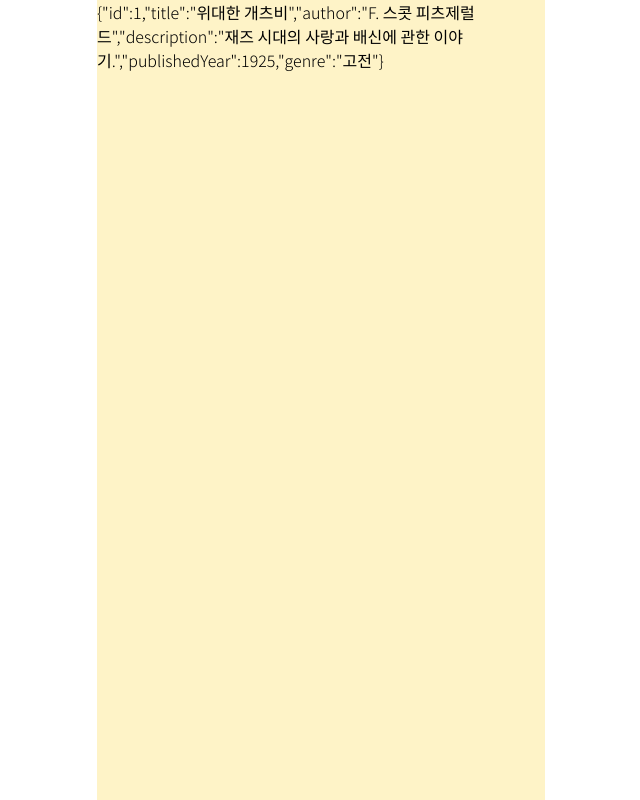
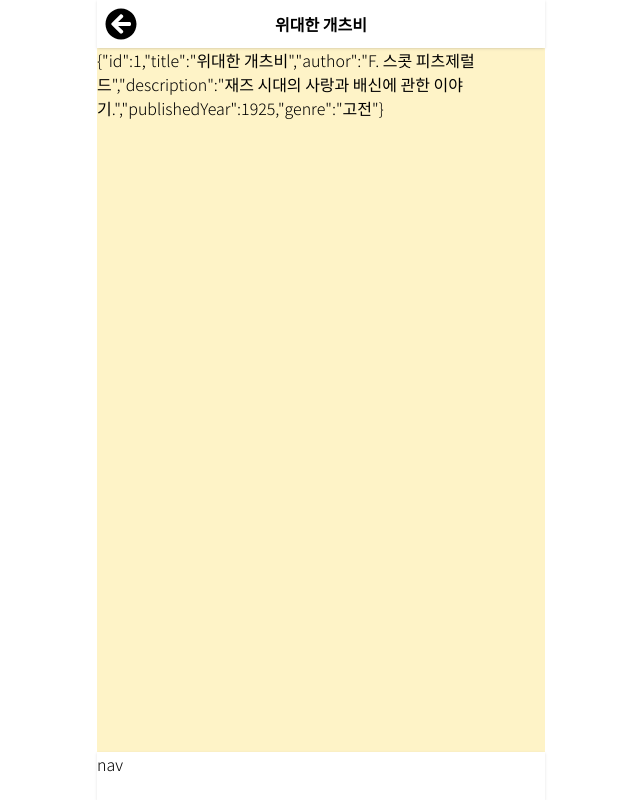
Before and after one commit to kkukileon305/rgt-test, a Next.js app: page /books/1 in a window 1280 px wide. Shown: the whole page, without its empty margins (319-959 px from the left). Built offline with nearby package versions, Linux system fonts and the light colour scheme.

Commit message:
#feat: 상세 페이지 ui 구현

```diff
--- a/app/books/[bookId]/page.tsx
+++ b/app/books/[bookId]/page.tsx
@@ -1,5 +1,7 @@
 import { getBookDetail } from "@/app/books/actions";
 import { redirect } from "next/navigation";
+import { FaArrowCircleLeft } from "react-icons/fa";
+import Link from "next/link";
 
 export default async function Page({
   params,
@@ -15,5 +17,23 @@ export default async function Page({
     redirect("/books");
   }
 
-  return <div>{JSON.stringify(bookDetail)}</div>;
+  return (
+    <div className="h-lvh">
+      {/* 상단 타이틀바 */}
+      <div className="relative h-12 flex justify-center items-center bg-white shadow">
+        <Link href={"/books"} className="absolute left-2">
+          <FaArrowCircleLeft size={32} />
+        </Link>
+        <p className="font-extrabold">{bookDetail.title}</p>
+      </div>
+
+      {/* 내용 */}
+      <div className="h-[calc(100%-96px)] overflow-y-auto">
+        {JSON.stringify(bookDetail)}
+      </div>
+
+      {/* 하단 수량 네비게이션 */}
+      <div className="h-12 bg-white shadow">nav</div>
+    </div>
+  );
 }
--- a/app/books/actions.ts
+++ b/app/books/actions.ts
@@ -4,7 +4,7 @@ import fakebooksInfo from "@/app/books/fakebooksInfo";
 
 // 단순 유틸함수
 async function delay(time: number): Promise<void> {
-  return new Promise((resolve) => setTimeout(resolve, time));
+  return new Promise((resolve) => setTimeout(resolve, time / 100));
 }
 
 export type FakeBook = {
```
